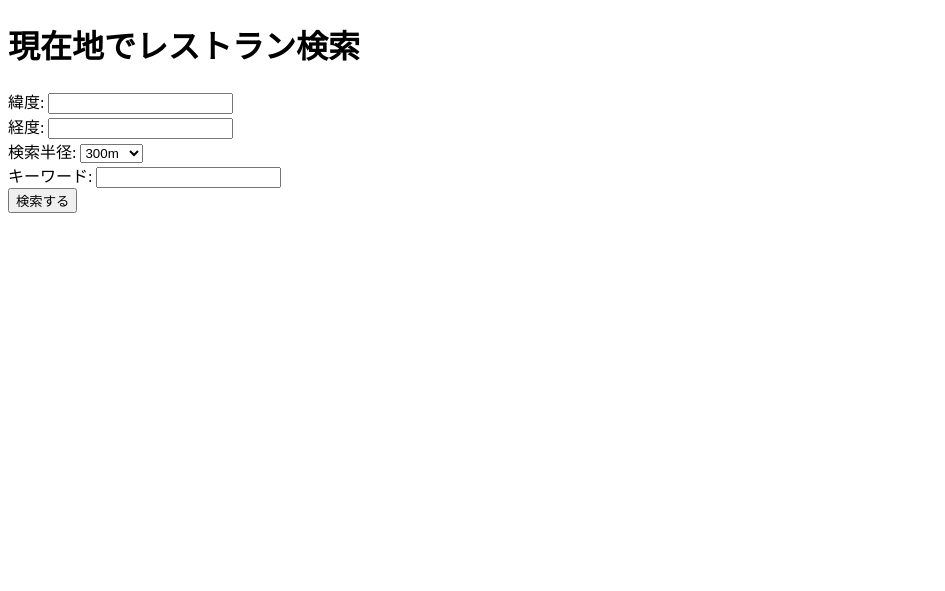
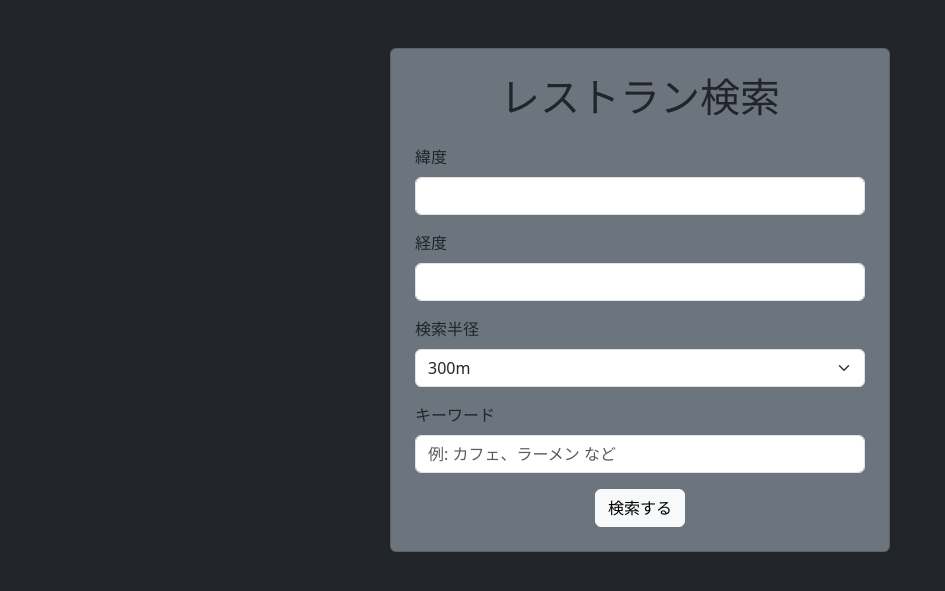
Before and after one commit to tenj1n/restaurant_finder_app, a Flask app: page / in a window 1280 px wide. Shown: the top 591 px of the page, without its empty margins (0-945 px from the left). Run offline with Flask 3, Linux system fonts and the light colour scheme.

Commit message:
UIhennkou

```diff
--- a/templates/index.html
+++ b/templates/index.html
@@ -3,49 +3,61 @@
 <head>
     <meta charset="UTF-8">
     <title>レストラン検索</title>
+    <link href="https://cdn.jsdelivr.net/npm/bootstrap@5.3.2/dist/css/bootstrap.min.css" rel="stylesheet">
 </head>
-<body>
-    <h1>現在地でレストラン検索</h1>
+<body class="bg-dark text-white">
 
-    <!--  レストラン検索フォーム -->
+    <div class="container mt-5">
+        <!-- 検索フォーム全体をカードで囲む -->
+        <div class="card bg-secondary text-dark p-4 mx-auto" style="max-width: 500px;">
+            <h1 class="text-center mb-4">レストラン検索</h1>
+
+            <!-- フォーム開始 -->
             <form action="/search" method="post">
-        <!-- 緯度（JavaScriptで自動入力される） -->
-        <label>緯度: <input type="text" name="lat" id="lat"></label><br>
+                <!-- 緯度の入力 -->
+                <div class="mb-3">
+                    <label class="form-label">緯度</label>
+                    <input type="text" name="lat" id="lat" class="form-control" required>
+                </div>
 
-        <!-- 経度（JavaScriptで自動入力される） -->
-        <label>経度: <input type="text" name="lng" id="lng"></label><br>
+                <!-- 経度の入力 -->
+                <div class="mb-3">
+                    <label class="form-label">経度</label>
+                    <input type="text" name="lng" id="lng" class="form-control" required>
+                </div>
 
-        <!-- 検索半径の選択肢（1〜5で300m〜3000m） -->
-        <label>検索半径:
-            <select name="range">
+                <!-- 検索範囲の選択 -->
+                <div class="mb-3">
+                    <label class="form-label">検索半径</label>
+                    <select name="range" class="form-select">
                         <option value="1">300m</option>
                         <option value="2">500m</option>
                         <option value="3">1000m</option>
                         <option value="4">2000m</option>
                         <option value="5">3000m</option>
                     </select>
-        </label><br>
+                </div>
 
-        <!-- 任意のキーワード入力（例：ラーメン、カフェなど） -->
-        <label>キーワード: <input type="text" name="keyword"></label><br>
+                <!-- キーワード入力 -->
+                <div class="mb-3">
+                    <label class="form-label">キーワード</label>
+                    <input type="text" name="keyword" class="form-control" placeholder="例: カフェ、ラーメン など">
+                </div>
 
-        <!-- 検索ボタン -->
-        <button type="submit">検索する</button>
+                <!-- 送信ボタン -->
+                <div class="text-center">
+                    <button type="submit" class="btn btn-light">検索する</button>
+                </div>
             </form>
+        </div>
+    </div>
 
-    <!--  現在地を取得してフォームに自動入力する処理 -->
+    <!-- 現在地の緯度・経度を自動入力する -->
     <script>
-        navigator.geolocation.getCurrentPosition(
-            function(position) {
-                // 緯度と経度をフォームに自動入力
+        navigator.geolocation.getCurrentPosition(function(position) {
             document.getElementById("lat").value = position.coords.latitude;
             document.getElementById("lng").value = position.coords.longitude;
-            },
-            function(error) {
-                // 位置情報取得に失敗したときの処理
-                alert("位置情報を取得できませんでした");
-            }
-        );
+        });
     </script>
 </body>
 </html>
```
Also changed, not shown: templates/detail.html (+40 -29 lines), templates/results.html (+43 -23 lines). Lines whose indentation alone changed are shown as unchanged.
